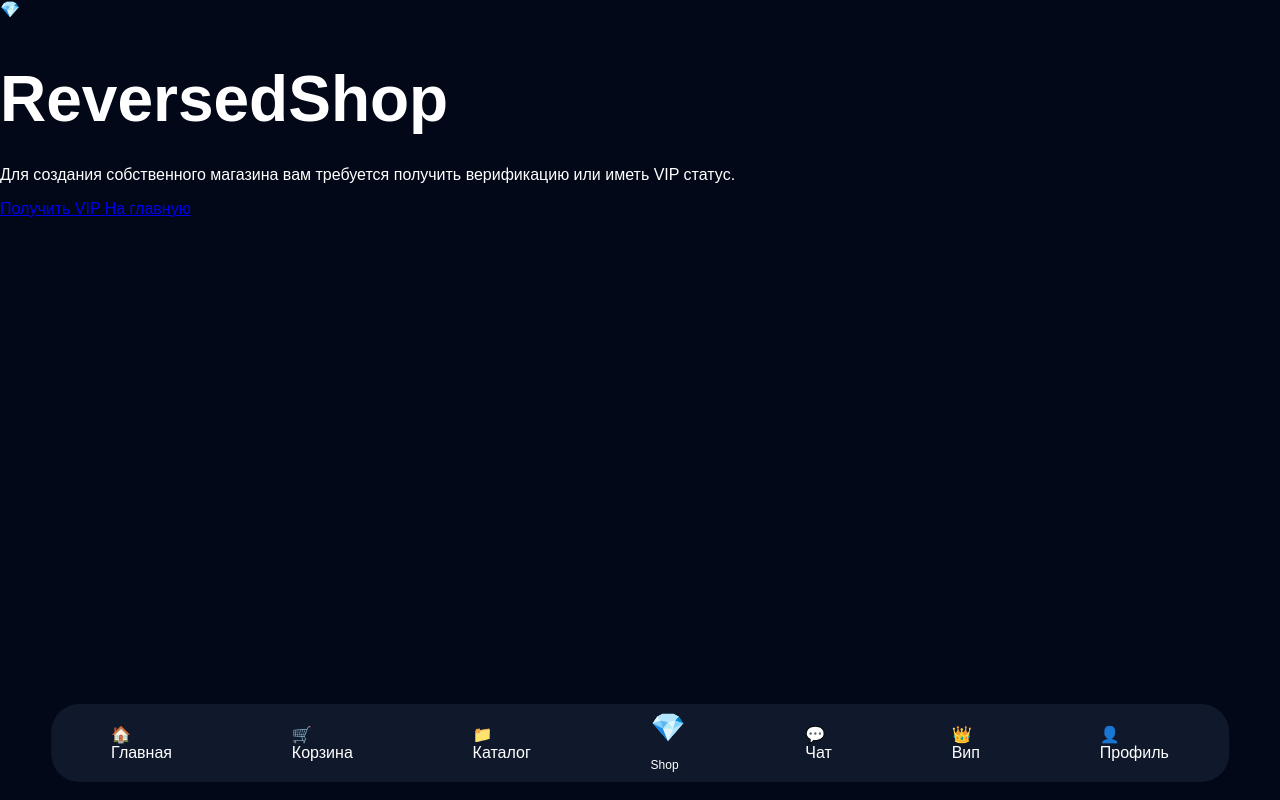
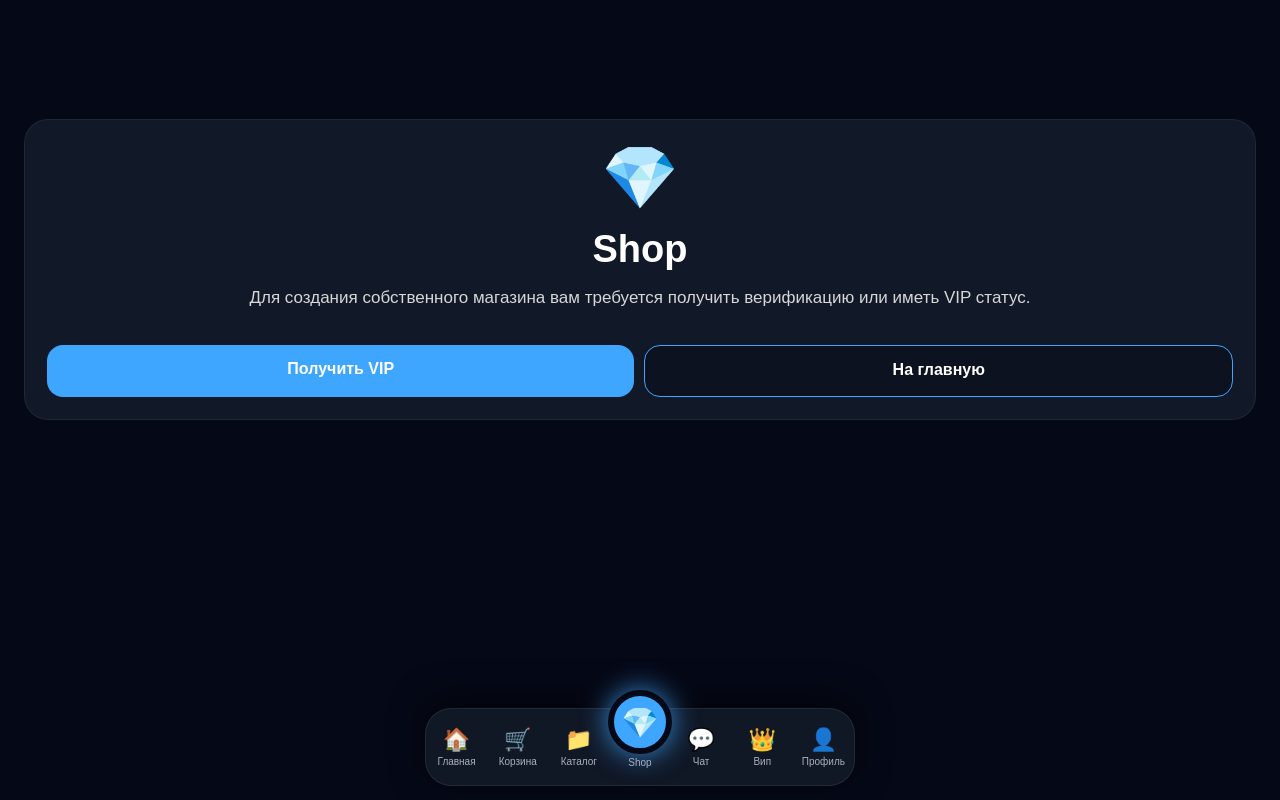
Before and after one commit to garabavladimir985-create/reversedmarket, a Flask app: page /my-shop in a window 1280 px wide. Run offline with Flask 3, Linux system fonts and the light colour scheme; some libraries are stand-ins or nearby versions.

Commit message:
fix ui styles

```diff
--- a/backend/static/css/style.css
+++ b/backend/static/css/style.css
@@ -1,211 +1,213 @@
-body{
+*{
     margin:0;
-    background:#020817;
-    color:white;
+    padding:0;
+    box-sizing:border-box;
     font-family:Arial,sans-serif;
 }
 
-.page{
-    padding:20px;
+body{
+    background:#050816;
+    color:white;
+    overflow-x:hidden;
+    padding-bottom:115px;
+}
+
+a{
+    text-decoration:none;
+}
+
+.page,
+.home-page,
+.cart-page,
+.chat-page,
+.profile-page,
+.orders-page,
+.catalog-page,
+.shop-page{
+    padding:24px;
     padding-bottom:130px;
+}
+
+h1,
+.page-title{
+    color:#3ea6ff;
+    font-size:42px;
+    font-weight:900;
+    margin-bottom:24px;
+}
+
+.brand{
+    font-size:38px;
+    font-weight:900;
+    font-style:italic;
+    letter-spacing:1px;
+    margin-bottom:24px;
+    white-space:nowrap;
+}
+
+.brand span{
+    color:#3ea6ff;
+}
+
+.profile-box,
+.cart-total-box,
+.chat-box,
+.shop-box,
+.empty,
+.empty-cart,
+.order-card,
+.category-card{
+    background:#111827;
+    border-radius:24px;
+    padding:22px;
+    margin:18px 0;
+    border:1px solid rgba(255,255,255,.06);
+}
+
+.pay-btn,
+.buy-btn,
+.clear-cart-btn,
+.shop-btn,
+button{
+    display:block;
+    width:100%;
+    min-height:52px;
+    border:none;
+    border-radius:16px;
+    background:#3ea6ff;
+    color:white;
+    text-align:center;
+    font-size:16px;
+    font-weight:700;
+    padding:15px;
+    margin-top:10px;
+}
+
+.clear-cart-btn{
+    background:#ff4d6d;
+}
+
+input,
+textarea,
+select{
+    width:100%;
+    min-height:52px;
+    border:none;
+    border-radius:16px;
+    background:#0d1220;
+    color:white;
+    padding:15px;
+    font-size:16px;
+    margin-bottom:12px;
+}
+
+.shop-search-row{
+    display:grid;
+    grid-template-columns:1fr 64px 64px;
+    gap:12px;
+    margin-bottom:34px;
+}
+
+.shop-search input{
+    margin:0;
+}
+
+.filter{
+    background:#111827;
+    border-radius:18px;
+    display:flex;
+    align-items:center;
+    justify-content:center;
+    font-size:26px;
+    color:white;
+}
+
+.filter.active{
+    background:#3ea6ff;
+}
+
+.shop-box{
+    margin-top:95px;
+    text-align:center;
+}
+
+.shop-logo{
+    font-size:62px;
+    margin-bottom:14px;
+}
+
+.shop-title{
+    color:white;
+    font-size:38px;
+    font-weight:800;
+    margin-bottom:14px;
+}
+
+.shop-text{
+    color:#d7d7d7;
+    font-size:17px;
+    line-height:1.5;
+}
+
+.shop-buttons{
+    display:flex;
+    gap:10px;
+    margin-top:24px;
+}
+
+.shop-btn.dark{
+    background:#0d1220;
+    border:1px solid #3ea6ff;
 }
 
 .bottom-nav{
     position:fixed;
-    bottom:16px;
+    bottom:14px;
     left:50%;
     transform:translateX(-50%);
-
-    width:92%;
-    max-width:420px;
-    height:74px;
-
-    background:#11192b;
-
+    width:94%;
+    max-width:430px;
+    height:78px;
+    background:rgba(17,24,39,.97);
+    backdrop-filter:blur(20px);
     border-radius:26px;
-
     display:flex;
+    align-items:center;
     justify-content:space-around;
-    align-items:center;
-
-    z-index:9999;
-
-    border:1px solid rgba(255,255,255,.06);
+    z-index:999999;
+    border:1px solid rgba(255,255,255,.08);
+    box-shadow:0 -8px 35px rgba(0,0,0,.55);
 }
 
 .nav-item{
+    width:46px;
     display:flex;
     flex-direction:column;
     align-items:center;
-
-    text-decoration:none;
-
-    color:#d5d5d5;
-
-    font-size:11px;
+    justify-content:center;
+    gap:3px;
+    color:#aab0c0;
+    font-size:10px;
     font-weight:400;
-
-    gap:3px;
 }
 
 .nav-icon{
     font-size:22px;
 }
 
-.center-shop{
-    margin-top:-38px;
+.nav-shop{
+    margin-top:-36px;
 }
 
-.shop-circle{
-    width:74px;
-    height:74px;
-
+.shop-diamond{
+    width:64px;
+    height:64px;
     border-radius:50%;
-
-    background:#4aa8ff;
-
+    background:#3ea6ff;
     display:flex;
     align-items:center;
     justify-content:center;
-
-    font-size:34px;
-
-    border:6px solid #020817;
-
-    box-shadow:0 0 25px #4aa8ff;
+    font-size:30px;
+    border:6px solid #050816;
+    box-shadow:0 0 28px rgba(62,166,255,.85);
 }
-
-.shop-box{
-    margin-top:90px;
-
-    background:#121c33;
-
-    border-radius:28px;
-
-    padding:30px 20px;
-
-    text-align:center;
-}
-
-.shop-logo{
-    font-size:62px;
-}
-
-.shop-title{
-    font-size:34px;
-    font-weight:700;
-
-    margin-top:10px;
-    margin-bottom:18px;
-
-    word-break:break-word;
-}
-
-.shop-text{
-    font-size:20px;
-    line-height:1.4;
-
-    color:#d7d7d7;
-}
-
-.shop-buttons{
-    margin-top:28px;
-
-    display:flex;
-    justify-content:center;
-    gap:12px;
-
-    flex-wrap:wrap;
-}
-
-.shop-btn{
-    padding:14px 20px;
-
-    border-radius:16px;
-
-    font-size:18px;
-
-    text-decoration:none;
-}
-
-.shop-btn.blue{
-    background:#4aa8ff;
-    color:white;
-}
-
-.shop-btn.dark{
-    border:2px solid #4aa8ff;
-    color:white;
-}
-
-h1{
-    font-size:64px;
-    margin-bottom:30px;
-}
-
-@media(max-width:480px){
-
-    h1{
-        font-size:44px;
-    }
-
-    .shop-title{
-        font-size:34px;
-    }
-
-    .shop-text{
-        font-size:17px;
-    }
-
-    .shop-btn{
-        font-size:16px;
-    }
-
-}
-.bottom-nav{
-    position:fixed;
-    bottom:18px;
-    left:50%;
-    transform:translateX(-50%);
-    width:92%;
-    max-width:420px;
-    height:78px;
-    background:#10192c;
-    border-radius:28px;
-    display:flex;
-    align-items:center;
-    justify-content:space-around;
-    z-index:9999;
-    box-shadow:0 0 25px rgba(0,140,255,.25);
-}
-
-.nav-item{
-    display:flex;
-    flex-direction:column;
-    align-items:center;
-    justify-content:center;
-    gap:4px;
-    color:#cfd7e6;
-    text-decoration:none;
-    font-size:12px;
-    font-weight:500;
-}
-
-.nav-item span{
-    font-size:24px;
-}
-
-.nav-center{
-    width:78px;
-    height:78px;
-    border-radius:50%;
-    background:#56b3ff;
-    border:6px solid #08101f;
-    display:flex;
-    align-items:center;
-    justify-content:center;
-    font-size:34px;
-    text-decoration:none;
-    margin-top:-35px;
-    box-shadow:0 0 30px #3da8ff;
-}
--- a/backend/templates/_nav.html
+++ b/backend/templates/_nav.html
@@ -1,9 +1,36 @@
-<div style="position:fixed;bottom:18px;left:50%;transform:translateX(-50%);width:92%;height:78px;background:#10192c;border-radius:28px;display:flex;align-items:center;justify-content:space-around;z-index:999999;">
-<a href="/" style="color:white;text-decoration:none;">🏠<br>Главная</a>
-<a href="/cart" style="color:white;text-decoration:none;">🛒<br>Корзина</a>
-<a href="/catalog" style="color:white;text-decoration:none;">📁<br>Каталог</a>
-<a href="/my-shop" style="color:white;text-decoration:none;font-size:28px;">💎<br><span style="font-size:12px;">Shop</span></a>
-<a href="/chat" style="color:white;text-decoration:none;">💬<br>Чат</a>
-<a href="/vip" style="color:white;text-decoration:none;">👑<br>Вип</a>
-<a href="/profile" style="color:white;text-decoration:none;">👤<br>Профиль</a>
+<div class="bottom-nav">
+    <a href="/" class="nav-item">
+        <div class="nav-icon">🏠</div>
+        <span>Главная</span>
+    </a>
+
+    <a href="/cart" class="nav-item">
+        <div class="nav-icon">🛒</div>
+        <span>Корзина</span>
+    </a>
+
+    <a href="/catalog" class="nav-item">
+        <div class="nav-icon">📁</div>
+        <span>Каталог</span>
+    </a>
+
+    <a href="/my-shop" class="nav-item nav-shop">
+        <div class="shop-diamond">💎</div>
+        <span>Shop</span>
+    </a>
+
+    <a href="/chat" class="nav-item">
+        <div class="nav-icon">💬</div>
+        <span>Чат</span>
+    </a>
+
+    <a href="/vip" class="nav-item">
+        <div class="nav-icon">👑</div>
+        <span>Вип</span>
+    </a>
+
+    <a href="/profile" class="nav-item">
+        <div class="nav-icon">👤</div>
+        <span>Профиль</span>
+    </a>
 </div>
--- a/backend/templates/my_shop.html
+++ b/backend/templates/my_shop.html
@@ -1,142 +1,36 @@
 <!DOCTYPE html>
-<html>
+<html lang="ru">
 <head>
 <meta charset="UTF-8">
 <meta name="viewport" content="width=device-width, initial-scale=1.0">
-<title>ReversedShop</title>
+<title>Shop</title>
 <link rel="stylesheet" href="/static/css/style.css?v=999">
-<script src="https://telegram.org/js/telegram-web-app.js"></script>
 </head>
 
 <body>
 
-{% if not is_admin %}
+<div class="page">
 
-<div class="shop-locked-page">
+    <div class="shop-box">
 
-    <div class="locked-card">
-        <div class="locked-icon">💎</div>
+        <div class="shop-logo">💎</div>
 
-        <h1>ReversedShop</h1>
+        <h1 class="shop-title">Shop</h1>
 
-        <p>
-            Для создания собственного магазина вам требуется получить верификацию
-            или иметь VIP статус.
+        <p class="shop-text">
+            Для создания собственного магазина вам требуется получить верификацию или иметь VIP статус.
         </p>
 
-        <a href="/vip" class="buy-btn">
-            Получить VIP
-        </a>
+        <div class="shop-buttons">
+            <a href="/vip" class="shop-btn">Получить VIP</a>
+            <a href="/" class="shop-btn dark">На главную</a>
+        </div>
 
-        <a href="/" class="buy-btn crypto">
-            На главную
-        </a>
     </div>
 
 </div>
 
-{% else %}
+{% include "_nav.html" %}
 
-<div class="topbar">
-    <h1>REVERSEDSHOP</h1>
-    <a href="/">🏠</a>
-</div>
-
-<div class="admin-box">
-<h2>Create Shop</h2>
-
-<form action="/add-seller" method="POST" enctype="multipart/form-data">
-<input type="hidden" name="key" value="{{ key }}">
-
-<input name="shop_name" placeholder="Shop name" required>
-<input name="category" placeholder="Category: Hoodies / Sneakers / Vintage / Luxury" required>
-<input name="telegram" placeholder="Telegram username">
-<input name="avatar" placeholder="Shop image URL">
-<input type="file" name="avatar_file">
-<textarea name="description" placeholder="Shop description"></textarea>
-
-<button type="submit">Create Shop</button>
-</form>
-</div>
-
-<div class="admin-box">
-<h2>Add Item</h2>
-
-<form action="/add-seller-product" method="POST" enctype="multipart/form-data">
-<input type="hidden" name="key" value="{{ key }}">
-
-<select name="seller_id" required>
-{% for seller in sellers %}
-<option value="{{ seller.id }}">{{ seller.shop_name }}</option>
-{% endfor %}
-</select>
-
-<input name="name" placeholder="Item name" required>
-<input name="price" placeholder="Price" required>
-<input name="brand" placeholder="Brand">
-<input name="size" placeholder="Size">
-<input name="color" placeholder="Color">
-<input name="condition" placeholder="Condition">
-<input name="stock" placeholder="Stock" value="1">
-<input name="image" placeholder="Image URL">
-<input type="file" name="image_file">
-<textarea name="description" placeholder="Item description"></textarea>
-
-<label class="vip-check">
-<input type="checkbox" name="vip">
-VIP item
-</label>
-
-<button type="submit">Add Item</button>
-</form>
-</div>
-
-<div class="admin-box">
-<h2>Shops</h2>
-
-{% if sellers|length == 0 %}
-<p>No shops yet</p>
-{% endif %}
-
-{% for seller in sellers %}
-<div class="order-card">
-
-{% if seller.avatar %}
-<img class="seller-preview-img" src="{{ seller.avatar }}">
-{% endif %}
-
-<h3>{{ seller.shop_name }}</h3>
-<p>{{ seller.description }}</p>
-<p>Category: {{ seller.category }}</p>
-<p>Telegram: @{{ seller.telegram }}</p>
-
-<a class="pay-btn" href="/shop/{{ seller.id }}">Open Shop</a>
-<a class="pay-btn" href="/chat/{{ seller.shop_name }}">Open Chat</a>
-<a class="pay-btn danger" href="/delete-seller/{{ seller.id }}?key={{ key }}">Delete</a>
-
-</div>
-{% endfor %}
-</div>
-
-<div class="admin-box">
-<h2>Items</h2>
-
-{% if products|length == 0 %}
-<p>No items yet</p>
-{% endif %}
-
-{% for product in products %}
-<div class="admin-item">
-<span>{{ product.name }} — ${{ product.price }}</span>
-<a href="/delete-product/{{ product.id }}?key={{ key }}">Delete</a>
-</div>
-{% endfor %}
-</div>
-
-{% endif %}
-
-
-
-{% include "_nav.html" %}
 </body>
 </html>
```
